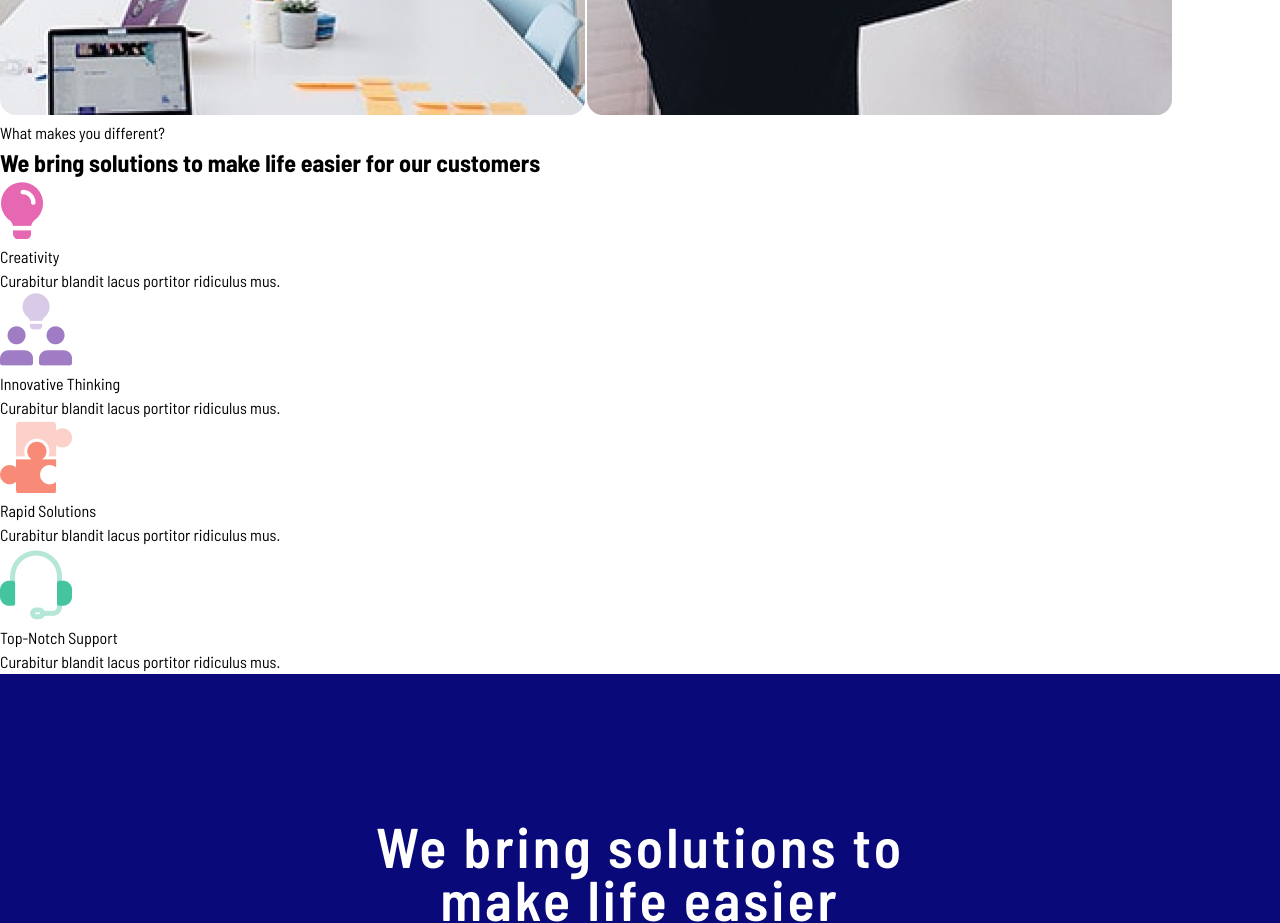
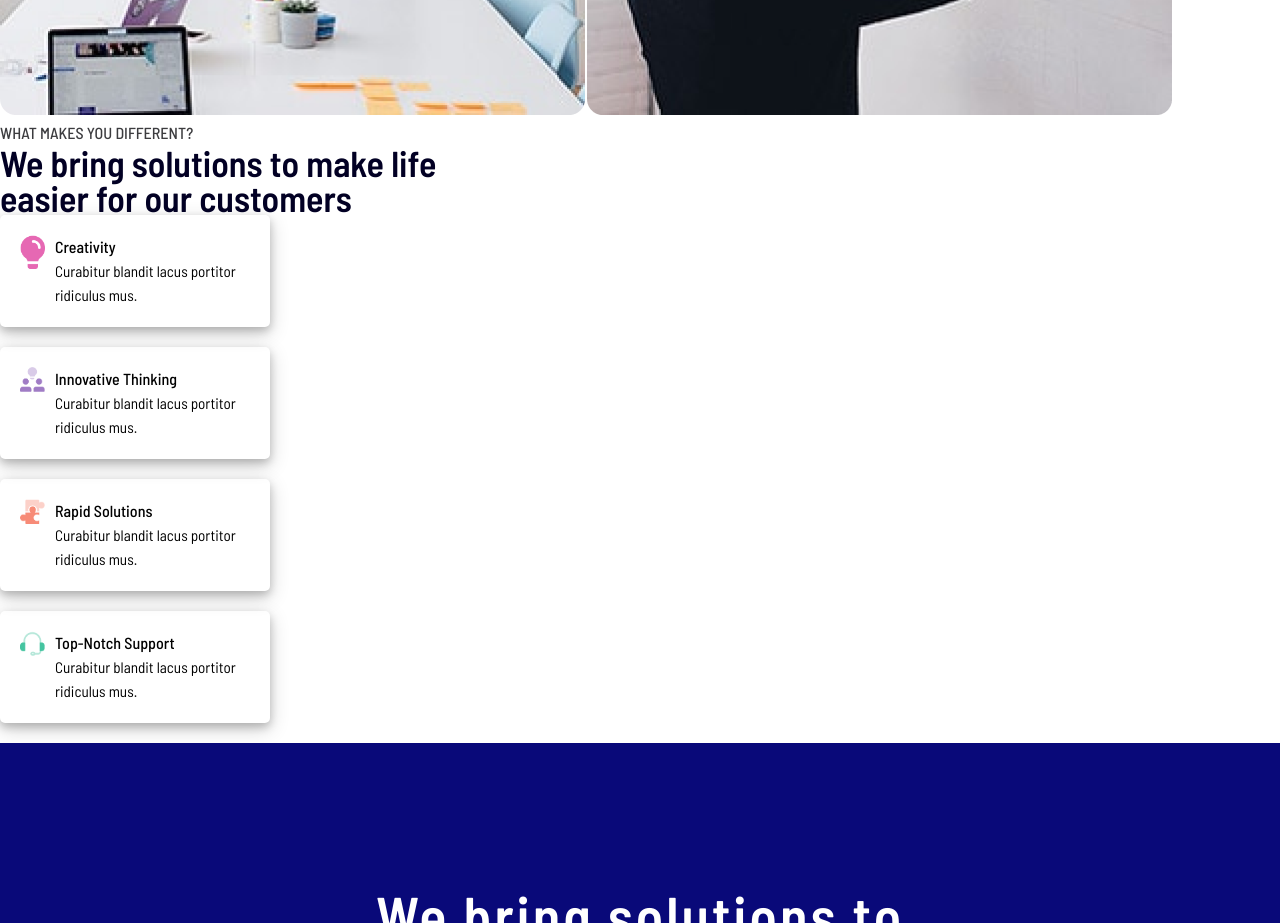
Before and after one commit to Hizmy-M/React-Projects, a React (Vite) app in the folder 06.SandBox-web/: page / in a window 1280 px wide. Shown: the part 3700-4623 px from the top of the page. Built offline with nearby package versions, Linux system fonts and the light colour scheme.

Commit message:
card section two -> cards done

```diff
--- a/06.SandBox-web/src/MakesDifferent.jsx
+++ b/06.SandBox-web/src/MakesDifferent.jsx
@@ -13,42 +13,42 @@ export default function MakesDifferent() {
                 </div>
                 <div className="different__two">
                     <div className="different__content-one">
-                        <span>What makes you different?</span>
-                        <h2>We bring solutions to make life easier for our customers</h2>
+                        <span className="sub-font" >What makes you different?</span>
+                        <h2 className="main-font">We bring solutions to make life <br /> easier for our customers</h2>
                     </div>
                     <div className="different__content-two">
-                        <div className="different-card">
-                            <div>
-                                <img src="/src/assets/icon-09.png" alt="icon-09" />
+                        <div className="choose-us__card">
+                            <div different-image-container>
+                                <img className="icon-image" src="/src/assets/icon-09.png" alt="icon-09" />
                             </div>
-                            <div>
+                            <div className="different-card-content">
                                 <p>Creativity</p>
                                 <span>Curabitur blandit lacus portitor ridiculus mus.</span>
                             </div>
                         </div>
-                        <div className="different-card">
-                            <div>
-                                <img src="/src/assets/icon-10.png" alt="icon-10" />
+                        <div className="choose-us__card">
+                            <div different-image-container>
+                                <img className="icon-image" src="/src/assets/icon-10.png" alt="icon-10" />
                             </div>
-                            <div>
+                            <div className="different-card-content">
                                 <p>Innovative Thinking</p>
                                 <span>Curabitur blandit lacus portitor ridiculus mus.</span>
                             </div>
                         </div>
-                        <div className="different-card">
-                            <div>
-                                <img src="/src/assets/icon-11.png" alt="icon-11" />
+                        <div className="choose-us__card">
+                            <div different-image-container>
+                                <img className="icon-image" src="/src/assets/icon-11.png" alt="icon-11" />
                             </div>
-                            <div>
+                            <div className="different-card-content">
                                 <p>Rapid Solutions</p>
                                 <span>Curabitur blandit lacus portitor ridiculus mus.</span>
                             </div>
                         </div>
-                        <div className="different-card">
-                            <div>
-                                <img src="/src/assets/icon-12.png" alt="icon-12" />
+                        <div className="choose-us__card">
+                            <div different-image-container>
+                                <img className="icon-image" src="/src/assets/icon-12.png" alt="icon-12" />
                             </div>
-                            <div>
+                            <div className="different-card-content">
                                 <p>Top-Notch Support</p>
                                 <span>Curabitur blandit lacus portitor ridiculus mus.</span>
                             </div>
```
